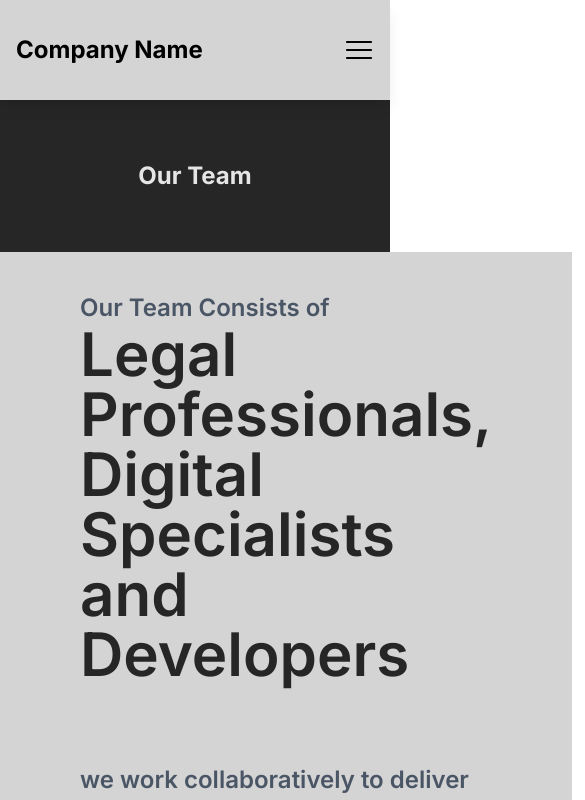
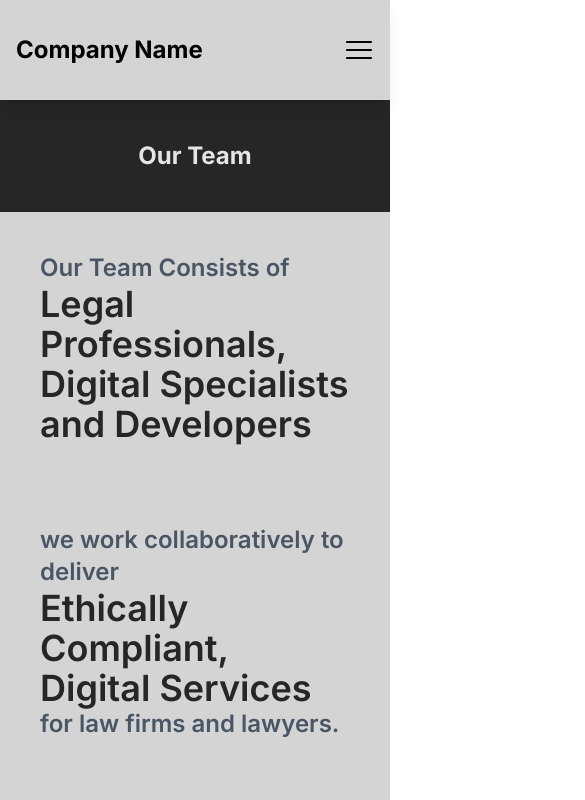
Before and after one commit to AkshayJosephJimmy/legal_digital_consultancy, a React (Vite) app in the folder legal_digital_frontend/: page /team in a window 390 px wide. Shown: the top 800 px of the page, 585 px wide, since content can reach past the window. Built offline with nearby package versions, Linux system fonts and the light colour scheme.

Commit message:
made team section responsive

```diff
--- a/legal_digital_frontend/src/components/Team.jsx
+++ b/legal_digital_frontend/src/components/Team.jsx
@@ -9,25 +9,24 @@ const image = "/team.svg";
 
     return(
         <div className="w-full h-full mt-25 bg-neutral-300">
-            <div className="p-15 w-full  bg-neutral-800 text-center ">
+            <div className="p-10 lg:p-15 w-full  bg-neutral-800 text-center ">
 
             <h1 className="text-2xl lg:text-4xl font-bold text-center text-neutral-200">Our Team</h1>
             </div>
-            <div className="flex flex-row">
+            <div className="flex flex-col lg:flex-row">
 
              <div className=" ">
-                <div className="px-20 py-10 w-full h-fit bg-neutral-300 text-start align-middle ">
+                <div className="px-10 lg:px-20 py-10 w-full h-fit bg-neutral-300 text-start align-middle ">
 
-            <p className="text-gray-600 text-2xl font-semibold">Our Team Consists of  <span className="text-neutral-800 text-6xl block"> <span>Legal Professionals</span>, <span className="text-neutral-800 text-6xl block">Digital Specialists</span><span className="text-neutral-800 text-6xl block">and Developers</span></span></p>
+            <p className="text-gray-600 text-2xl font-semibold">Our Team Consists of  <span className="text-neutral-800 text-4xl lg:text-6xl block"> <span>Legal Professionals</span>, <span className="text-neutral-800 text-4xl lg:text-6xl block">Digital Specialists</span><span className="text-neutral-800 text-4xl lg:text-6xl block">and Developers</span></span></p>
                 </div>
-                <div className="px-20 py-10 w-full h-fit bg-neutral-300 text-start align-middle ">
+                <div className="px-10 lg:px-20 py-10 w-full h-fit bg-neutral-300 text-start align-middle ">
 
-
-            <p className="text-gray-600 text-2xl font-semibold">we work collaboratively to deliver <span className="text-neutral-800 text-6xl block"> <span>Ethically Compliant</span>, <span className="text-neutral-800 text-6xl block">Digital Services </span></span> for law firms and lawyers.</p>
+            <p className="text-gray-600 text-2xl font-semibold">we work collaboratively to deliver <span className="text-neutral-800 text-4xl lg:text-6xl block"> <span>Ethically Compliant</span>, <span className="text-neutral-800 text-4xl lg:text-6xl block">Digital Services </span></span> for law firms and lawyers.</p>
                 </div>
          </div>
 
-            <figure className="px-10 w-200 top-70 object-cover mt-20">
+            <figure className="lg:px-10 w-110 lg:w-200 top-70 object-cover mt-20">
                 <img src={image} alt="Our Team" className="object-cover "/>
             </figure>
             </div>
```
